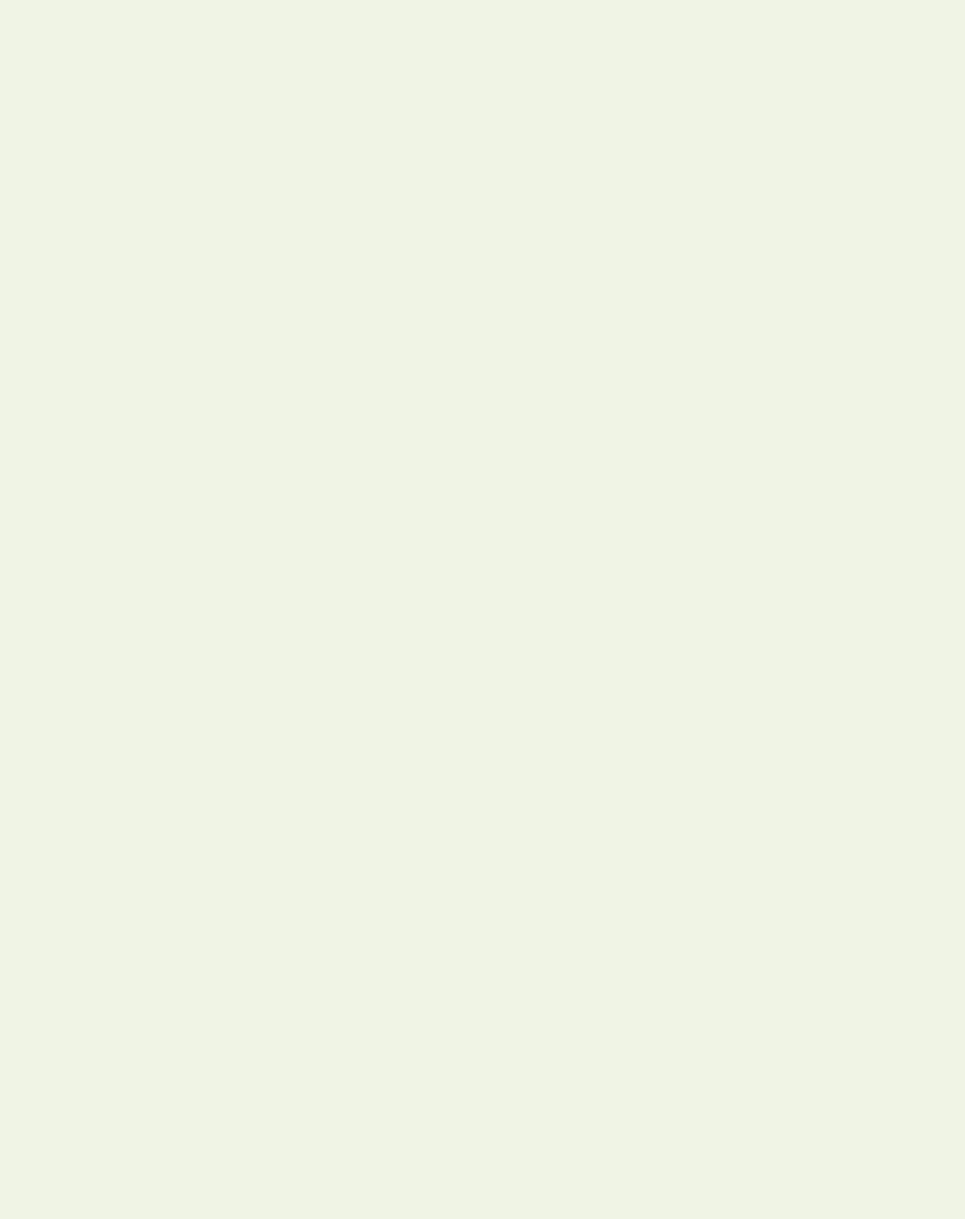
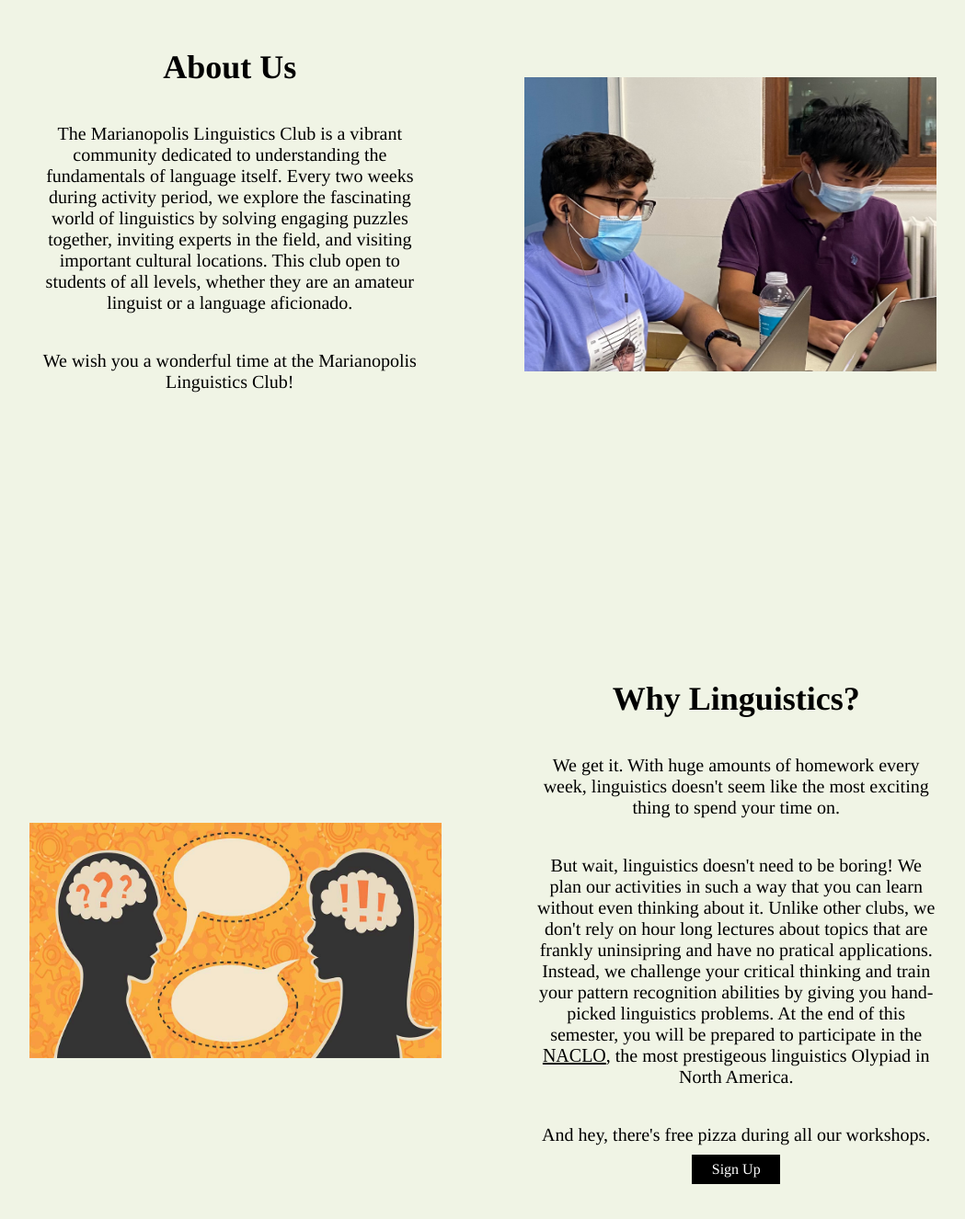
Before and after one commit to Crazydodo123/mari-linguistics, a React (Vite) app: page / in a window 1280 px wide. Shown: the part 660-1986 px from the top of the page at 92% size, without its empty margins (115-1164 px from the left). Before the commit the page ends 800 px from the top, so only its background shows below. Built offline with nearby package versions, Linux system fonts and the light colour scheme.

Commit message:
added explanations for linguistics

```diff
--- a/src/App.jsx
+++ b/src/App.jsx
@@ -1,4 +1,6 @@
 import logo from './assets/logo.png'
+import linguists from './assets/linguists.jpg'
+import thinking from './assets/thinking.jpg'
 
 function App() {
 
@@ -12,12 +14,41 @@ function App() {
             <li><a class="navlink" href="#projects">About Me</a></li>
             <li><a class="navlink" href="#about-me">More</a></li>
           </ul>
-          <button id="sign-up">Sign Up!</button>
+          <button className="sign-up">Sign Up!</button>
         </nav>
       </header>
       <main>
-        <div id="official">
-          The Official Linguistics Club at Marianopolis
+        <div id="title-container">
+          <h1 id="title">The Official Linguistics Club at Marianopolis</h1>
+        </div>
+        <div id="about-us">
+          <div class="left-elements">
+            <h2 className="subtitle">About Us</h2>
+            <p className="parag">
+              The Marianopolis Linguistics Club is a vibrant community dedicated to understanding the fundamentals of language itself. Every two weeks during activity period, we explore the fascinating world of linguistics by solving engaging puzzles together, inviting experts in the field, and visiting important cultural locations. This club open to students of all levels, whether they are an amateur linguist or a language aficionado.
+            </p>
+            <p className="parag">
+              We wish you a wonderful time at the Marianopolis Linguistics Club!
+            </p>
+          </div>
+          <img src={linguists} id="about-image"/>
+        </div>
+
+        <div id="why-linguistics">
+        <img src={thinking} id="why-image"/>
+          <div className="left-elements">
+            <h2 className="subtitle">Why Linguistics?</h2>
+            <p className="parag">
+              We get it. With huge amounts of homework every week, linguistics doesn't seem like the most exciting thing to spend your time on.
+            </p>
+            <p className="parag">
+              But wait, linguistics doesn't need to be boring! We plan our activities in such a way that you can learn without even thinking about it. Unlike other clubs, we don't rely on hour long lectures about topics that are frankly uninsipring and have no pratical applications. Instead, we challenge your critical thinking and train your pattern recognition abilities by giving you hand-picked linguistics problems. At the end of this semester, you will be prepared to participate in the <a href="https://nacloweb.org/" target='_blank'>NACLO</a>, the most prestigeous linguistics Olypiad in North America.
+            </p>
+            <p className="parag">
+              And hey, there's free pizza during all our workshops.
+              <button className="sign-up" id="smaller-sign">Sign Up</button>
+            </p>
+          </div>
         </div>
       </main>
     </>
--- a/src/styles/styles.css
+++ b/src/styles/styles.css
@@ -23,6 +23,10 @@ body {
   background-color: #f0f4e5;
 }
 
+a {
+  color: black;
+}
+
 /* Header */
 
 header {
@@ -39,7 +43,6 @@ nav {
 ul {
   height: 100%;
   margin: 0 auto;
-  flex-shrink: 0;
   flex-basis: 350px;
   display: flex;
   justify-content: space-between;
@@ -67,7 +70,7 @@ li {
   height: 7vh;
 }
 
-#sign-up {
+.sign-up {
   height: 7vh;
   width: calc(7vh / 130 * 450);
   background-color: black;
@@ -79,25 +82,89 @@ li {
 
 /* Section 1 */
 
-#official {
+#title-container {
   height: 30vh;
   width: 100%;
-  font-size: 70px;
-  font-family: 'Tinos', serif;
-  font-weight: 700;
-  text-align: center;
+  margin-bottom: 30vh;
   display: flex;
   justify-content: center;
   align-items: center;
 }
 
+#title {
+  font-size: 70px;
+  font-family: 'Tinos', serif;
+  font-weight: 700;
+  text-align: center;
+}
 
 
+/* Section 2 */
 
+#about-us {
+  display: flex;
+  margin-bottom: 30vh;
+  align-items: center;
+}
 
+.left-elements {
+  flex-grow: 1;
+  flex-shrink: 1;
+  width: calc(100vh - 50vh / 5 * 7)
+}
 
+.subtitle {
+  font-size: 36px;
+  font-family: 'Tinos', serif;
+  font-weight: 700;
+  text-align: center;
+  margin-top: 4vh;
+  margin-bottom: 5vh;
+}
 
-/*Section 1*/
+.parag {
+  font-size: 20px;
+  font-family: 'Tinos', serif;
+  text-align: center;
+  margin: 0 4vw;
+  margin-bottom: 5vh;
+}
+
+#about-image {
+  flex-shrink: 1;
+  flex-basis: 35vw;
+  width: 30vw;
+  margin: 0 4vw;
+  height: calc(35vw / 7 * 5);
+}
+
+/*Section 3*/
+
+#why-linguistics {
+  display: flex;
+  margin-bottom: 60vh;
+  align-items: center;
+}
+
+#why-image {
+  flex-shrink: 1;
+  flex-basis: 35vw;
+  width: 30vw;
+  margin: 0 4vw;
+  height: calc(35vw / 7 * 4);
+}
+
+#smaller-sign {
+  height: 2em;
+  width: 6em;
+  margin: 10px;
+  background-color: black;
+  color: white;
+  font-family: 'Tinos', serif;
+  font-size: 16px;
+  border: none;
+}
+
 /*
 #welcome-section {
   height: 100%;
```
Also changed, not shown: src/assets/linguists.jpg (added), src/assets/thinking.jpg (added).
